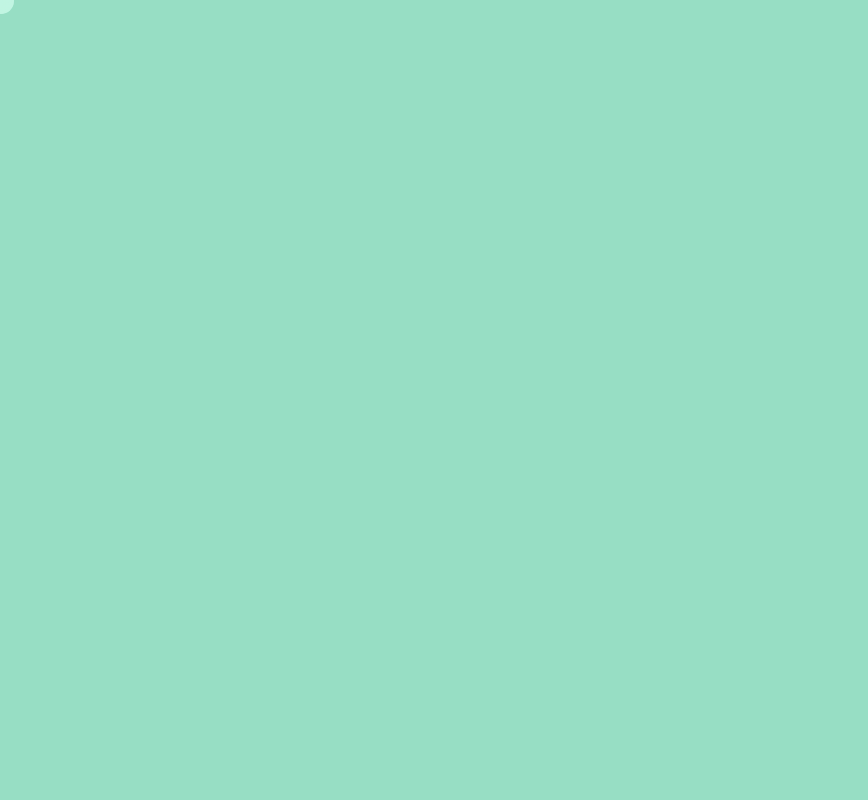
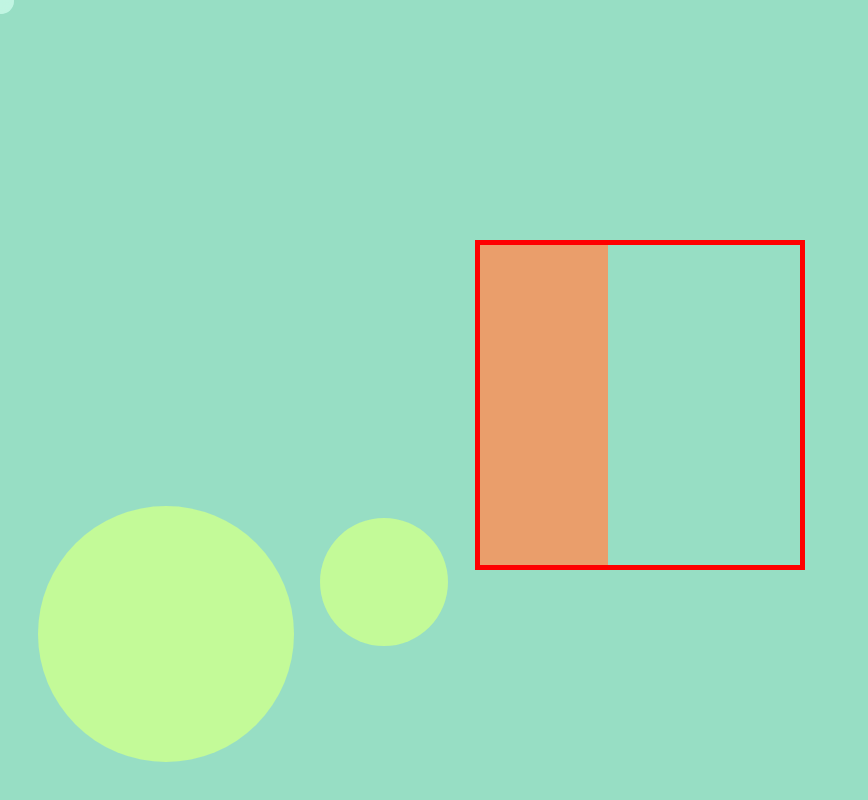
Before and after one commit to madibl/madisonlin_portfoliosite, a website built with Vite: page index.html in a window 1280 px wide. Shown: the whole page, without its empty margins (0-868 px from the left). Built offline with nearby package versions, Linux system fonts and the light colour scheme.

Commit message:
started framework for koi fish

```diff
--- a/index.html
+++ b/index.html
@@ -7,6 +7,10 @@
   </head>
   <body>
     <div id="app"></div>
+
+    <!--background elements!-->
+    <div class="lilypad" id="l1"></div>
+    <div class="lilypad" id="l2"></div>
 
     <!--cursor animation-->
     <script type="module" src="/src/cursor.js"></script>
@@ -32,6 +36,11 @@
       <div class="circle"></div>
     </div>
 
+    <!--koi fish-->
+    <div class="pond">
+      <div class="koi" id="resume"></div>
+      <div class="koi" id="projects"></div>
+    </div>
 
   </body>
 </html>
--- a/src/style.css
+++ b/src/style.css
@@ -41,15 +41,58 @@ body {
 
 .clickEffect{
   position: absolute;
-  width: 60px;
-  height: 60px;
+  width: 80px;
+  height: 80px;
   border: 5px solid #c1f5e2;
-  margin-top: -30px;
-  margin-left: -30px;
+  margin-top: -40px;
+  margin-left: -40px;
   border-radius: 50%;
   animation-name: ripple;
   animation-duration: 0.7s;
   animation-timing-function: linear;
+}
+
+.lilypad {
+  position: absolute;
+  display: block;
+  background-color:#c3fa98;
+  border-radius: 50%;
+}
+
+.pond {
+  position: relative;
+  height: 25vw;
+  width: 25vw;
+  margin-left: auto;
+  margin-right:auto;
+  top: 30%;
+  border: solid 5px red;
+  animation-name: rotate;
+  animation-duration: 10s;
+  animation-iteration-count: infinite;
+  animation-timing-function: linear;
+}
+
+.koi {
+  height: 5vw;
+  width: 25vw;
+  left: 37vw;
+  top: 10vw;
+  background-color: rgb(234, 158, 107);
+
+}
+
+#l1 {
+  height: 20vw;
+  width: 20vw;
+  bottom: 3vw;
+  left: 3vw;
+}
+#l2 {
+  height: 10vw;
+  width: 10vw;
+  bottom: 12vw;
+  left: 25vw;
 }
 
 @keyframes ripple {
@@ -67,3 +110,15 @@ body {
     transform: scale(1);
   }
 }
+
+@keyframes rotate {
+  0% {
+    transform: rotate(0deg)
+  }
+  50% {
+    transform: rotate(180deg)
+  }
+  100% {
+    transform: rotate(360deg)
+  }
+}
```
